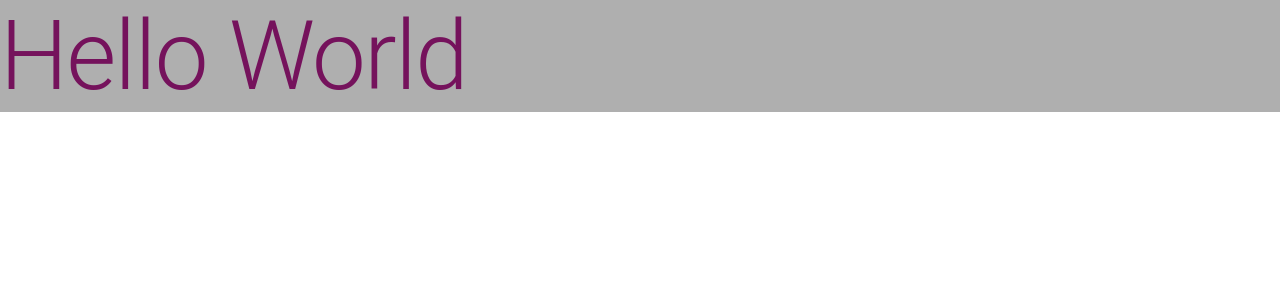
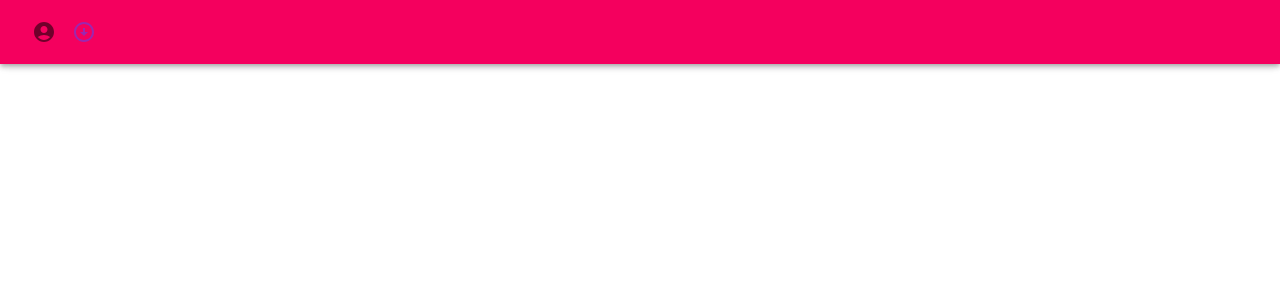
Before and after one commit to donghun-k/keep-learning, a React (Create React App) app: page / in a window 1280 px wide. Shown: the top 300 px of the page. Built offline with nearby package versions, Linux system fonts and the light colour scheme.

Commit message:
저장소 통합

```diff
--- a/package.json
+++ b/package.json
@@ -5,7 +5,7 @@
   "dependencies": {
     "@emotion/react": "^11.10.4",
     "@emotion/styled": "^11.10.4",
-    "@mui/icons-material": "^5.10.3",
+    "@mui/icons-material": "^5.10.6",
     "@mui/material": "^5.10.4",
     "@mui/x-data-grid": "^5.17.3",
     "@testing-library/jest-dom": "^5.16.5",
--- a/src/Test.jsx
+++ b/src/Test.jsx
@@ -1,18 +1,24 @@
-import { Box, styled, Typography } from '@mui/material';
-
-const CustomizedTypography = styled(Typography)`
-  color: #000055;
-  :hover {
-    color: #75125c;
-    background: #afafaf;
-  }
-`;
+import { AccountCircle, ArrowCircleDown } from '@mui/icons-material';
+import { AppBar, Box, IconButton, Toolbar } from '@mui/material';
 
 const Test = () => {
   return (
     <div>
       <Box>
-        <CustomizedTypography variant='h1'>Hello World</CustomizedTypography>
+        <AppBar>
+          <Toolbar>
+            <IconButton
+              onClick={() => {
+                alert('Icon Selected!');
+              }}
+            >
+              <AccountCircle />
+            </IconButton>
+            <IconButton>
+              <ArrowCircleDown color='secondary' />
+            </IconButton>
+          </Toolbar>
+        </AppBar>
       </Box>
     </div>
   );
```
Also changed, not shown: 1 other file (tests, documents, lock files or other folders).
